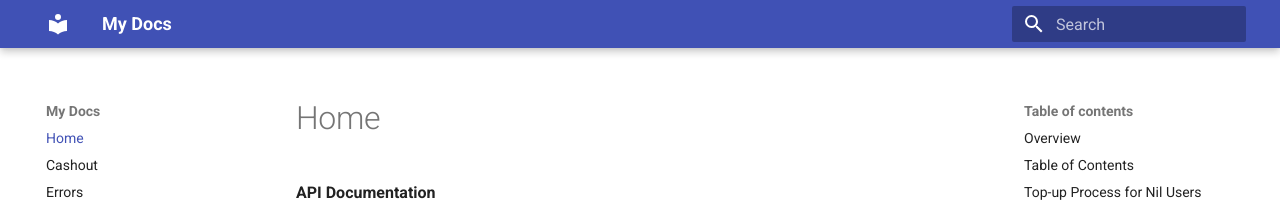
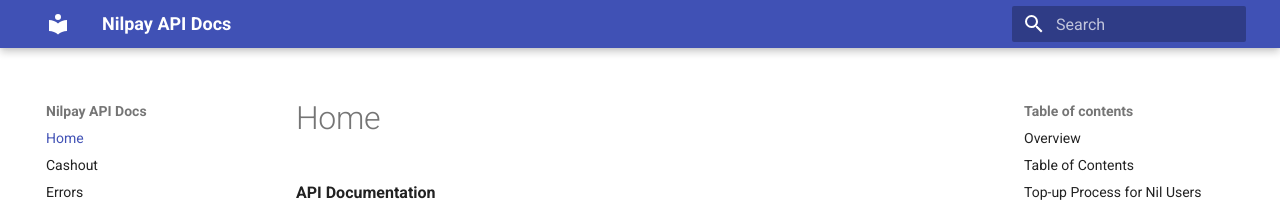
Before and after one commit to nilpay/oss, an MkDocs documentation site: the page built from docs/index.md, in a window 1280 px wide. Shown: the top 208 px of the page. Built offline with MkDocs 1.6.1 and Material for MkDocs 9.7.7, drawn with Linux system fonts in a browser that asks for light colours.

```diff
--- a/mkdocs.yml
+++ b/mkdocs.yml
@@ -1,2 +1,2 @@
-site_name: My Docs
+site_name: Nilpay API Docs
 theme: material
```
